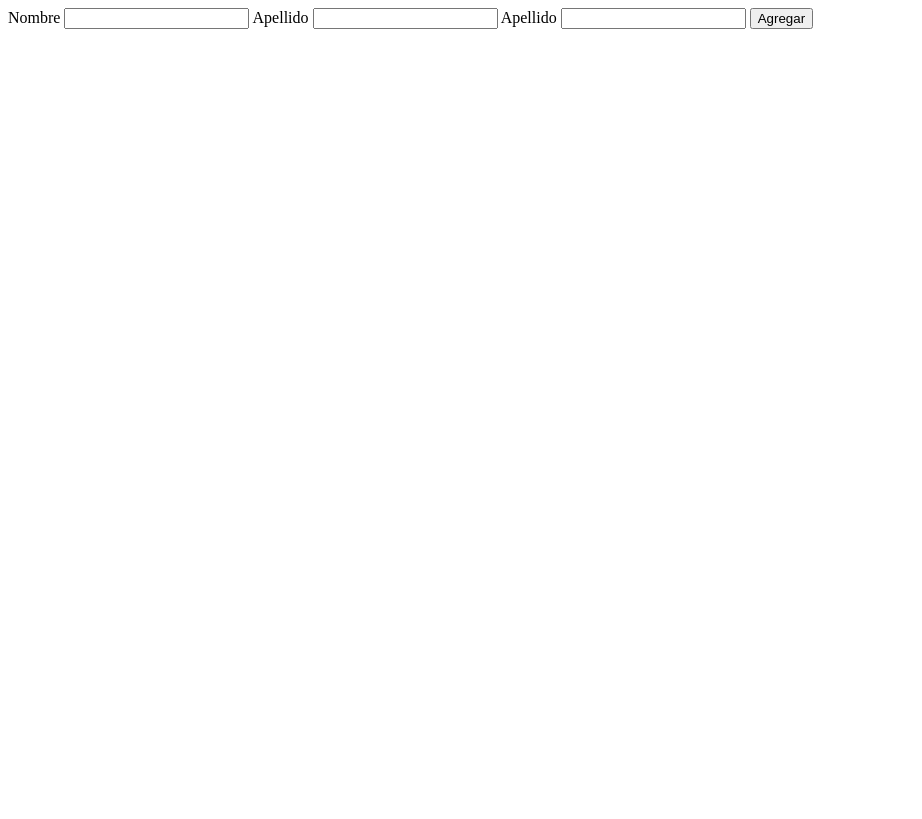
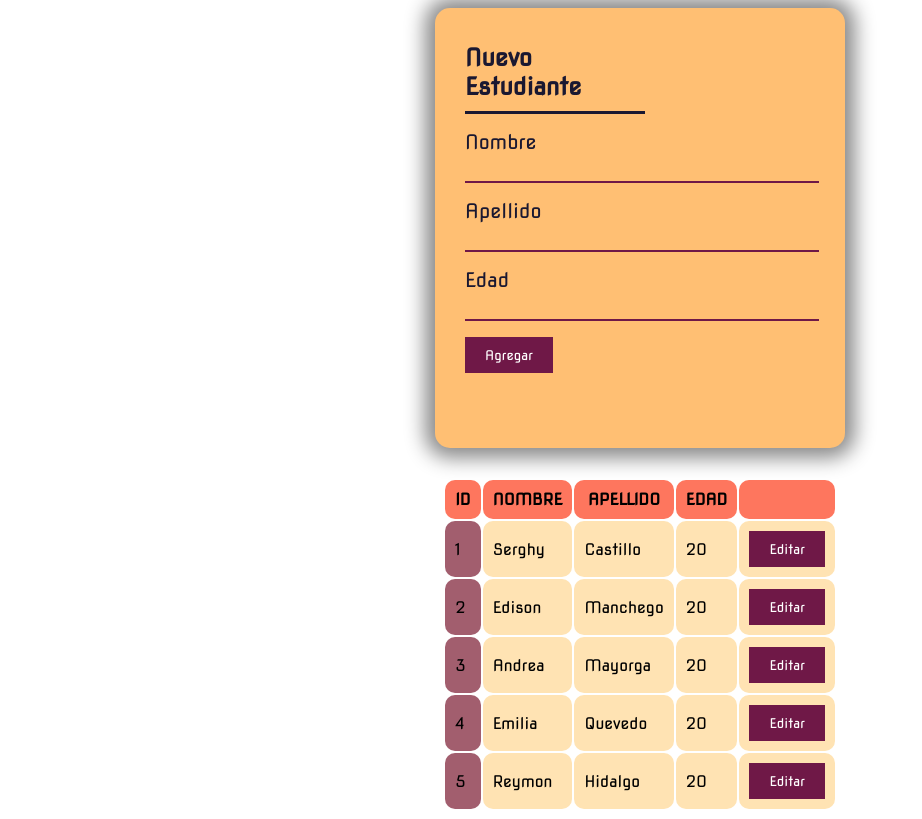
Before and after one commit to B1ueFeet/pw_u1_p5_sc, a plain HTML site: page html/formulario_est.html in a window 1280 px wide. Shown: the whole page, without its empty margins (0-922 px from the left). Drawn offline with nearby package versions, Linux system fonts and the light colour scheme.

Commit message:
TAREA 03

```diff
--- a/css/calculator.css
+++ /dev/null
@@ -1,70 +0,0 @@
-@import url('https://fonts.googleapis.com/css2?family=Nova+Square&display=swap');
-*{
-    color: white;
-    font-family: 'Nova Square', sans-serif;
-
-}
-.container {
-    display: flex;
-    justify-content: center;
-    align-items: center;
-    flex-direction: column;
-}
-
-.calculator {
-    display: grid;
-    /* grid-template-columns: 75px 75px 75px 75px 75px; */
-    grid-template-columns:repeat(4, 75px);
-    grid-template-rows: 150px repeat(5, 75px);
-    background: #5fd9d5;
-    padding: 15px;
-    border-radius: 32px;
-    box-shadow: 15px 10px 5px 5px gray;
-}
-
-
-button{
-    cursor: pointer;
-    border-radius: 10px;
-    padding: 0;
-    border: none;
-    margin: 5px;
-    background: antiquewhite;
-    box-shadow: 5px 5px 10px -3px #00000040;
-    font-size: 25px;
-    color: dimgray;
-}
-
-button:active{
-    box-shadow: 0px 0px 10px -5px black;
-    background: gainsboro;
-}
-
-.display{
-    grid-column: span 4;
-    padding: 15px;
-    margin: 10px 10px 20px 10px;
-    background: #363636;
-    text-align: right;
-    color: white;
-    border-radius: 15px;
-    box-shadow: 0px 0px 0px 10px black;
-    display: grid;
-    font-size: 50px;
-}
-#lbl_prev{
-    font-size: 25px;
-}
-body{
-    background: #b5a57f
-}
-
-footer {
-    margin-top: 30%;
-    position: sticky;
-    bottom: 0;
-    /* background-color: red; */
-}
-.span_2{
-    grid-column: span 2;
-}
--- /dev/null
+++ b/css/form_est.css
@@ -0,0 +1,90 @@
+@import url('https://fonts.googleapis.com/css2?family=Nova+Square&display=swap');
+*{
+    font-family: 'Nova Square', sans-serif;
+
+}
+.container {
+    display: flex;
+    justify-content: center;
+    align-items: center;
+    flex-direction: column;
+}
+
+td,th{
+    background: #FFE3B3;
+    margin: 10px;
+    padding: 10px;
+    border-radius: 10px;
+}
+
+th{
+    background-color: #fe765e;
+}
+.id{
+    background-color: #A25E6E;
+}
+
+.form{
+    width: 350px;
+    height: 400px;
+    background: #FFBF73;
+    border-radius: 15px;
+    padding: 20px 30px;
+    box-shadow: 0px 0px 20px 10px rgba(0, 0, 0, 0.466);
+    margin-bottom: 30px;
+}
+
+h2{
+    margin: 15px 0px;
+    padding-bottom: 10px;
+    width: 180px;
+    color: #1A1831;
+    border-bottom:  3PX solid ;
+}
+
+P:before{
+    content: attr(type);
+    display: block;
+    margin: 5px 0px;
+    color: #1A1831;
+    font-size: 20px;
+}
+
+input{
+    width: 100%;
+    height: 20px;
+    border: none;
+    border-bottom: 2px solid #6F1847;
+    background: none;
+
+}
+
+input:focus{
+    border: none;
+    border-bottom: 3px solid #A25E6E;
+    background: #FFE3B3;
+}
+
+input:hover{
+    background: #FFE3B3;
+}
+
+.center{
+    width: 100%;
+    text-align: center;
+}
+
+button{
+    padding: 10px 20px;
+    border: none;
+    border-radius: 15;
+    background-color: #6F1847;
+    color: white;
+}
+
+button:active{
+    background-color: #6F1847;
+}
+button:hover{
+    background: #fe765e;
+}
--- a/html/formulario_est.html
+++ b/html/formulario_est.html
@@ -6,23 +6,44 @@
     <meta name="viewport" content="width=device-width, initial-scale=1.0">
     <title>Document</title>
     <script src="https://unpkg.com/vue@3/dist/vue.global.js"></script>
+    <link rel="stylesheet" href="../css/form_est.css">
 </head>
 
 <body>
     <header></header>
     <nav></nav>
     <section>
-        <div class="container"></div>
-        <form action="">
-            <label for="inpt_nombre">Nombre</label>
-            <input type="text" id="inpt_nombre" v-model="nombre">
-            <label for="inpt_nombre">Apellido</label>
-            <input type="text" id="inpt_nombre" v-model="apellido">
-            <label for="inpt_edad">Apellido</label>
-            <input type="text" id="inpt_edad" v-model="edad">
-            <button v-on:click="agregarEstudiante()">Agregar</button>
-        </form>
+        <div class="container" id="myForm">
+            <div class="form">
+                <!-- <form action=""> -->
+                <h2>Nuevo Estudiante</h2>
+                <p type="Nombre"><input type="text" v-model="nombre"></p>
+                <p type="Apellido"><input type="text"  v-model="apellido"></p>
+                <p type="Edad"><input type="text" v-model="edad"></p>
+                <button v-on:click="agregarEstudiante()">Agregar</button>
+                <!-- </form> -->
+            </div>
+            <div class="tabla">
+                <table>
+                    <tr >
+                        <th>ID</th>
+                        <th>NOMBRE</th>
+                        <th>APELLIDO</th>
+                        <th>EDAD</th>
+                        <th></th>
+                    </tr>
+                    <tr v-for="({nombre,apellido,edad}, index) in lista ">
+                        <td class="id" >{{index+1}}</td>
+                        <td> {{nombre}}</td>
+                        <td>{{apellido}}</td>
+                        <td>{{edad}}</td>
+                        <td><button> Editar</button></td>
+                    </tr>
+                </table>
+            </div>
 
+        </div>
+        <script src="../js/app_est.js"></script>
     </section>
 
 </body>
--- a/js/app_est.js
+++ b/js/app_est.js
@@ -15,6 +15,14 @@ const app = Vue.createApp({
 
   /*OPTIONS API */
   methods: {
+    agregarEstudiante(){
+      console.log('Agregando Estudiante')
+      /* PARA AGREGAR ELEMENTOS AL INICIO */
+      /* this.lista.unshift({nombre: this.nombre, apellido: this.apellido}) */
+      /* PARA AGREGAR ELEMENTOS AL FINAL*/
+      this.lista.push({nombre: this.nombre, apellido: this.apellido, edad: this.edad})
+      console.log(this.nombre)
+    },
   },
 
 
@@ -30,4 +38,4 @@ const app = Vue.createApp({
     };
   },
 });
-app.mount("#myApp");
+app.mount("#myForm");
```
Also changed, not shown: html/paginaVue.html (deleted, +0 -59 lines), js/app.js (deleted, +0 -79 lines).
